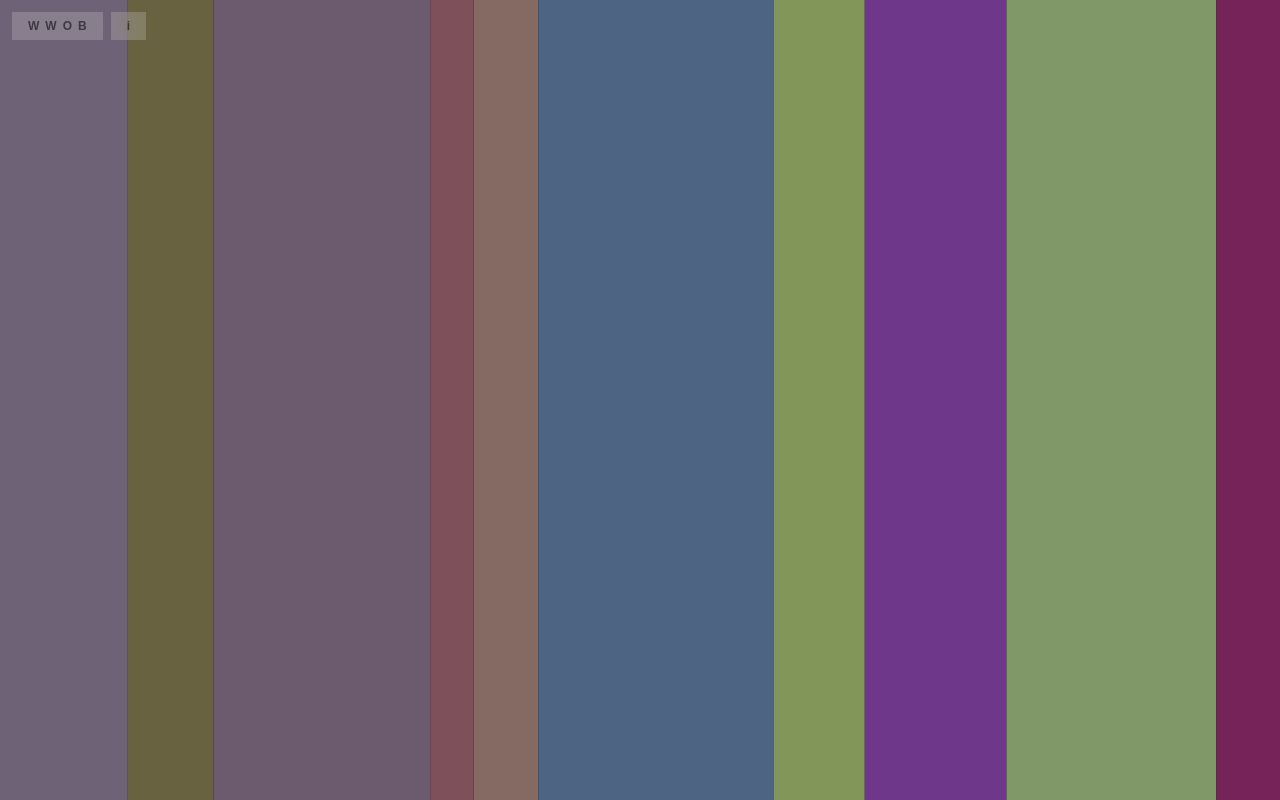
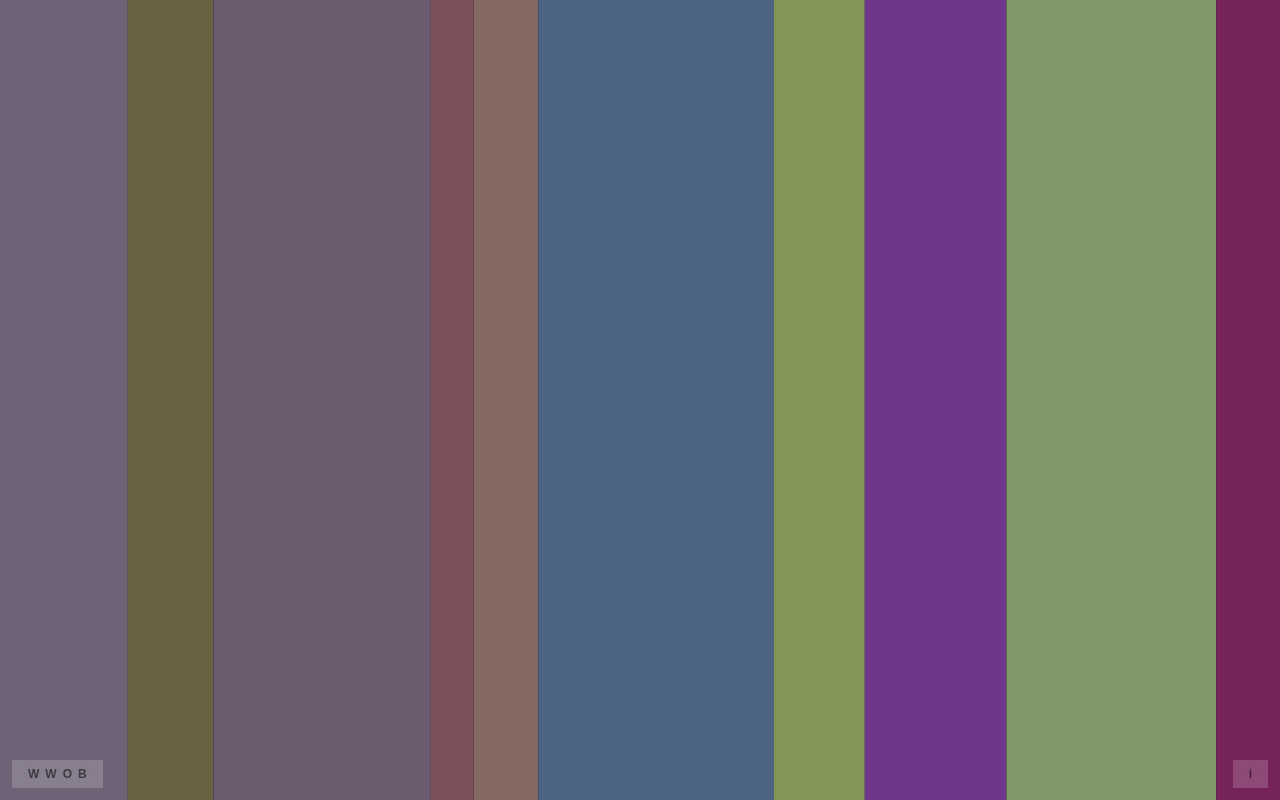
Before and after one commit to jasonconny/winewithoutbottles, a React (Vite) app: page /shows/1969-02-27 in a window 1280 px wide. Built offline with nearby package versions, Linux system fonts and the light colour scheme.

Commit message:
revise chrome placement

```diff
--- a/src/routes/Show.scss
+++ b/src/routes/Show.scss
@@ -30,14 +30,18 @@
     height: 100%;
   }
 
-  // Upper-left affordances, clear of the iPhone notch/status bar.
+  // Bottom bar of affordances (thumb zone on phones), clear of the iPhone
+  // home indicator: WWOB in the lower-left corner (the future nav drawer
+  // trigger), the info toggle in the lower right.
   &-chips {
     position: absolute;
-    top: calc(0.75rem + env(safe-area-inset-top, 0px));
+    bottom: calc(0.75rem + env(safe-area-inset-bottom, 0px));
     left: calc(0.75rem + env(safe-area-inset-left, 0px));
+    right: calc(0.75rem + env(safe-area-inset-right, 0px));
     z-index: 2;
     display: flex;
-    gap: 0.5rem;
+    justify-content: space-between;
+    align-items: flex-end;
   }
 
   // Quiet-but-findable, close to the prototype's translucency. The backdrop
@@ -78,16 +82,19 @@
     }
   }
 
-  // Info sheet: hidden until toggled, fading in over the art. Base = phone
-  // (full width with small margins, below the chips); md+ = centered like the
-  // prototype's top-center panel.
+  // Info sheet: hidden until toggled, rising from the bottom edge;
+  // horizontally centered. Base = phone: full width with small margins,
+  // stacked above the chip bar with the same 0.75rem gap as the viewport
+  // padding (3.25rem = 0.75rem edge + 1.75rem chip height + 0.75rem gap).
+  // md+ = centered with a max width — it clears the corner chips
+  // horizontally, so its bottom edge sits flush with theirs instead.
   &-info {
     position: absolute;
-    top: calc(3.25rem + env(safe-area-inset-top, 0px));
+    bottom: calc(3.25rem + env(safe-area-inset-bottom, 0px));
     left: calc(0.75rem + env(safe-area-inset-left, 0px));
     right: calc(0.75rem + env(safe-area-inset-right, 0px));
     z-index: 1;
-    max-height: calc(100dvh - 6rem);
+    max-height: calc(100dvh - 5rem);
     overflow-y: auto;
     padding: 0.75rem 1rem 1.25rem;
     color: rgba(0, 0, 0, 0.6);
@@ -103,17 +110,22 @@
     }
 
     @media (prefers-reduced-motion: no-preference) {
+      // Sheet-like: a short rise alongside the fade.
+      translate: 0 0.5rem;
       transition:
         opacity 0.6s ease,
+        translate 0.6s ease,
         visibility 0.6s;
     }
 
     &[data-open] {
       visibility: visible;
       opacity: 1;
+      translate: 0 0;
     }
 
     @include bp.respond-to('md') {
+      bottom: calc(0.75rem + env(safe-area-inset-bottom, 0px));
       left: 50%;
       right: auto;
       width: 66%;
```
